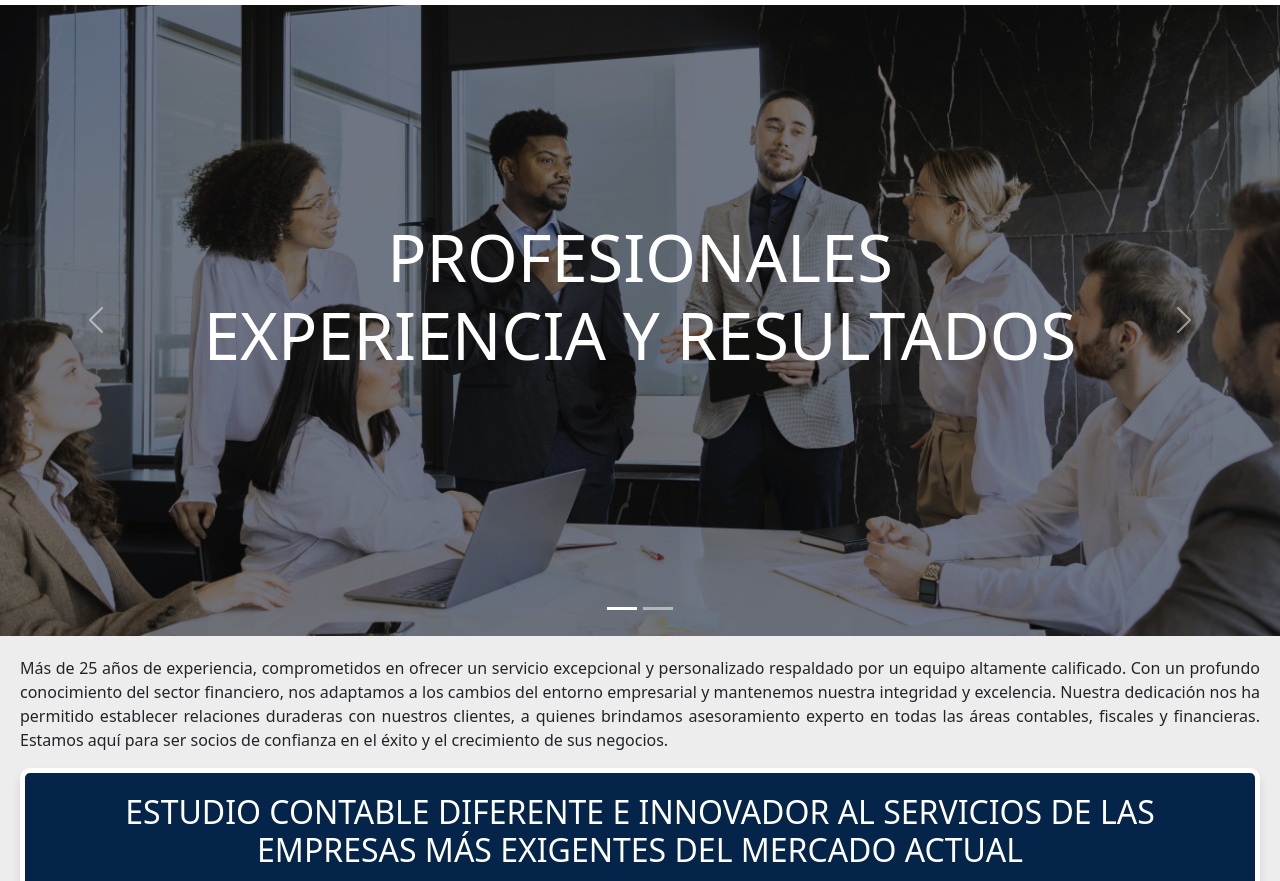
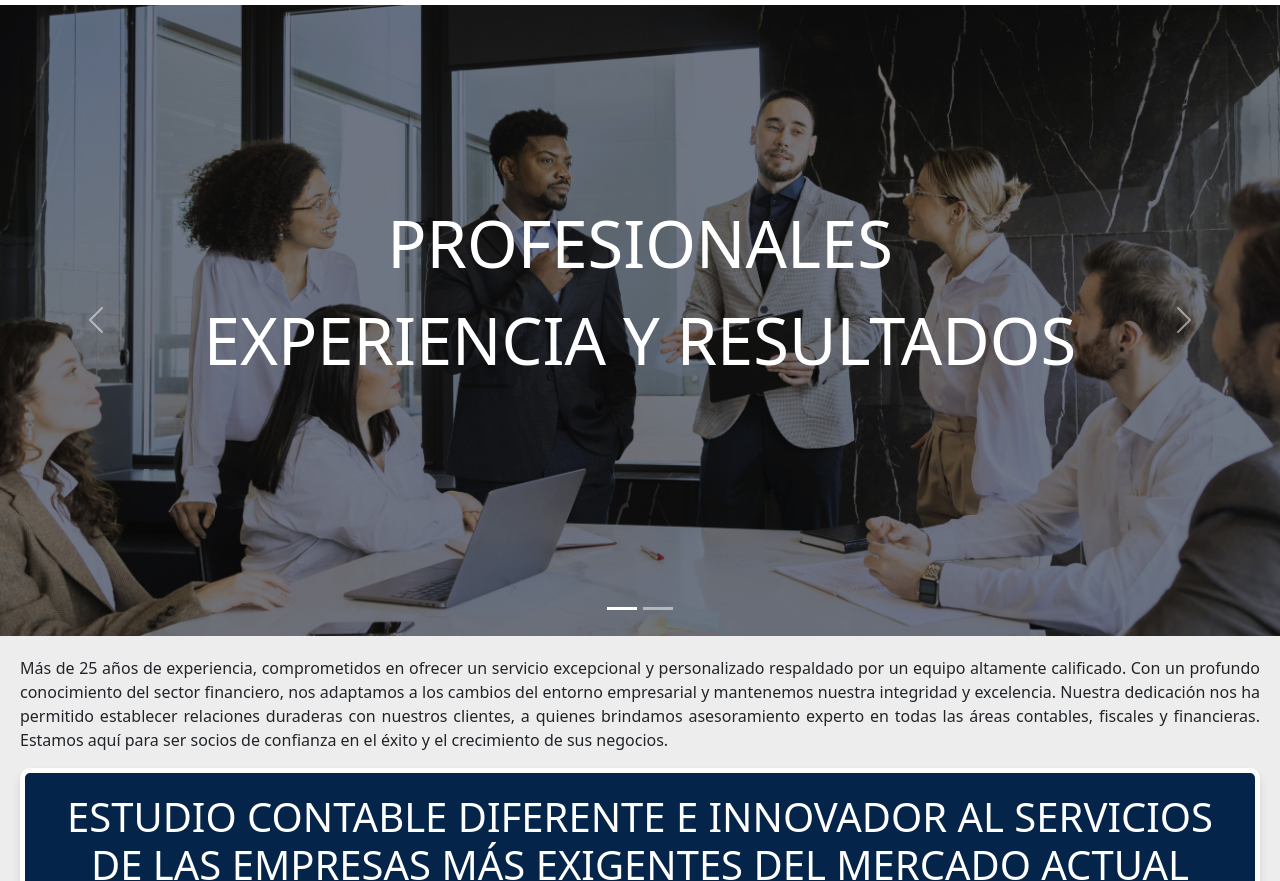
Before and after one commit to danielvasquezgomez/PF-Vasquez, a website: page index.html in a window 1280 px wide. Shown: the part 71-952 px from the top of the page. Drawn offline with nearby package versions, Linux system fonts and the light colour scheme.

Commit message:
correccion de fessback

```diff
--- a/index.html
+++ b/index.html
@@ -53,13 +53,13 @@
                 <div class="carousel-item active">
                     <img src="img/portada1.jpg" class="d-block w-100" alt="Portada 1">
                     <div class="carousel-caption">
-                        <h1>PROFESIONALES EXPERIENCIA Y RESULTADOS</h1>
+                        <p class="tit-carousel">PROFESIONALES EXPERIENCIA Y RESULTADOS</p>
                     </div>
                 </div>
                 <div class="carousel-item">
                     <img src="img/portada2.jpg" class="d-block w-100" alt="Portada 2">
                     <div class="carousel-caption">
-                        <h1>NOSOTROS LA CONTABILIDAD, TÚ EL CRECIMIENTO</h1>
+                        <p class="tit-carousel">NOSOTROS LA CONTABILIDAD, TÚ EL CRECIMIENTO</p>
                     </div>
                 </div>
             </div>
@@ -78,7 +78,7 @@
             <p>Más de 25 años de experiencia, comprometidos en ofrecer un servicio excepcional y personalizado respaldado por un equipo altamente calificado. Con un profundo conocimiento del sector financiero, nos adaptamos a los cambios del entorno empresarial y mantenemos nuestra integridad y excelencia. Nuestra dedicación nos ha permitido establecer relaciones duraderas con nuestros clientes, a quienes brindamos asesoramiento experto en todas las áreas contables, fiscales y financieras. Estamos aquí para ser socios de confianza en el éxito y el crecimiento de sus negocios.</p>
         </div>
         <div class="contenedor-texto">
-            <h2>ESTUDIO CONTABLE DIFERENTE E INNOVADOR AL SERVICIOS DE LAS EMPRESAS MÁS EXIGENTES DEL MERCADO ACTUAL</h2>
+            <h1>ESTUDIO CONTABLE DIFERENTE E INNOVADOR AL SERVICIOS DE LAS EMPRESAS MÁS EXIGENTES DEL MERCADO ACTUAL</h1>
         </div>
         <div>
             <div>
--- a/scss/html/_index.scss
+++ b/scss/html/_index.scss
@@ -11,6 +11,9 @@
     justify-content: center;
     align-items: center;
     height: 100%;
+    .tit-carousel{
+        font-size: 25px;
+    }
 }
 
 /*section*/
@@ -22,6 +25,7 @@ section{
 
 .descripcion{
     text-align: justify;
+    display: none;
 }
 
 .contenedor-texto {
@@ -30,7 +34,7 @@ section{
     box-shadow: 0 6px 10px rgba(0, 0, 0, 0.1);
     border: 5px solid $color-contraste;
     background-color: $color-empresa-1;
-    h2{
+    h1{
         color: $color-contraste;
     }
 }
--- a/scss/utilidades/_mq.scss
+++ b/scss/utilidades/_mq.scss
@@ -5,9 +5,13 @@
 
     //html index
     .carousel-caption{
-        h1{
+        .tit-carousel {
             font-size: 45px;
         }
+    }
+
+    .descripcion{
+        display: block;
     }
 
     //html nosotros
@@ -58,7 +62,7 @@
 
     //html index*
     .carousel-caption{
-        h1{
+        .tit-carousel{
             font-size: 65px;
 
         }
```
Also changed, not shown: package.json (added, +11 -0 lines), pages/contacto.html (+2 -2 lines), css/style.css, 1 other file.
